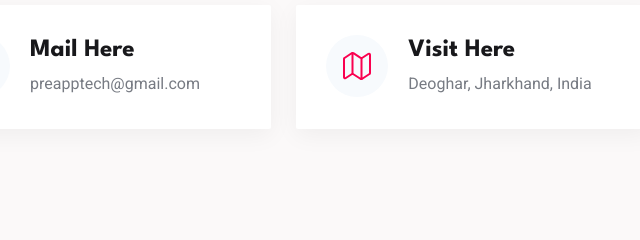
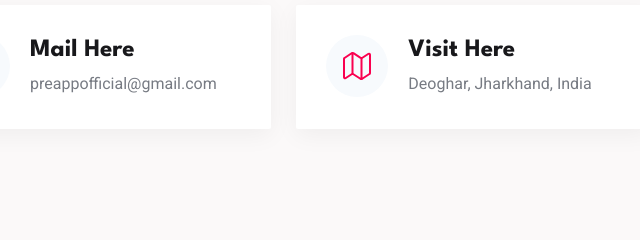
Before and after one commit to preapps/preapp.github.io, a plain HTML site: page index.html in a window 1280 px wide. Shown: the part 6031-6271 px from the top of the page, 167-807 px from the left. Drawn offline with nearby package versions, Linux system fonts and the light colour scheme.

Commit message:
Update index.html

```diff
--- a/index.html
+++ b/index.html
@@ -725,7 +725,7 @@
 
                   <h3 class="h3 card-title">Mail Here</h3>
 
-                  <a href="mailto:hello@luaz.com" class="card-link">preapptech@gmail.com</a>
+                  <a href="mailto:hello@luaz.com" class="card-link">preappofficial@gmail.com</a>
 
                 </div>
 
```
